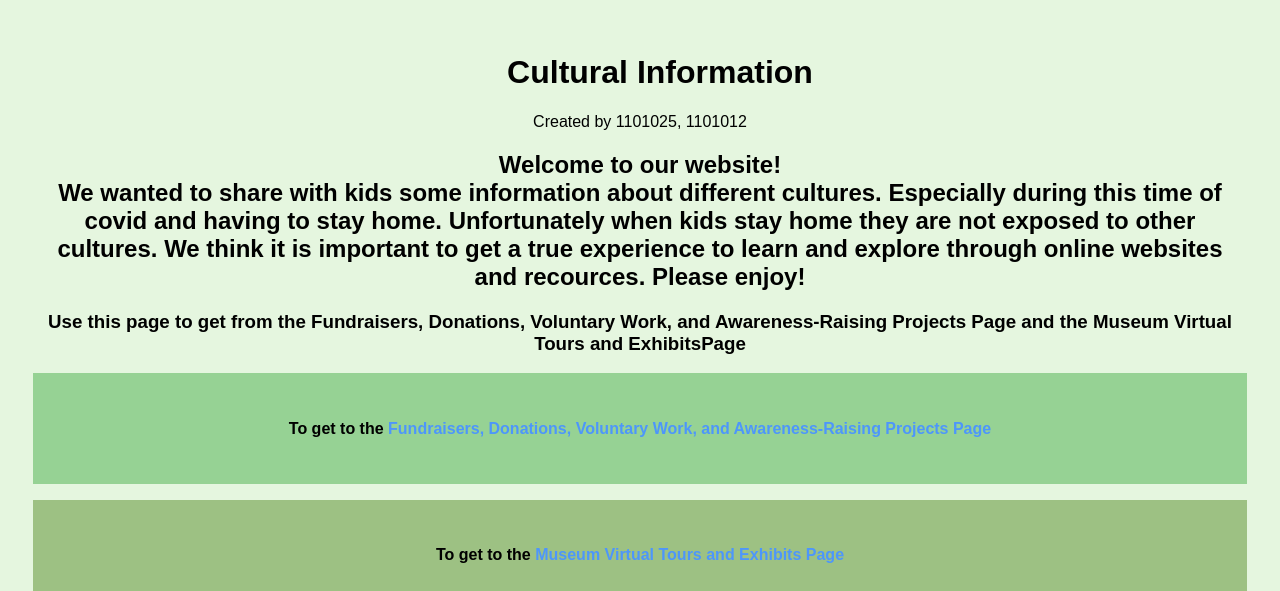
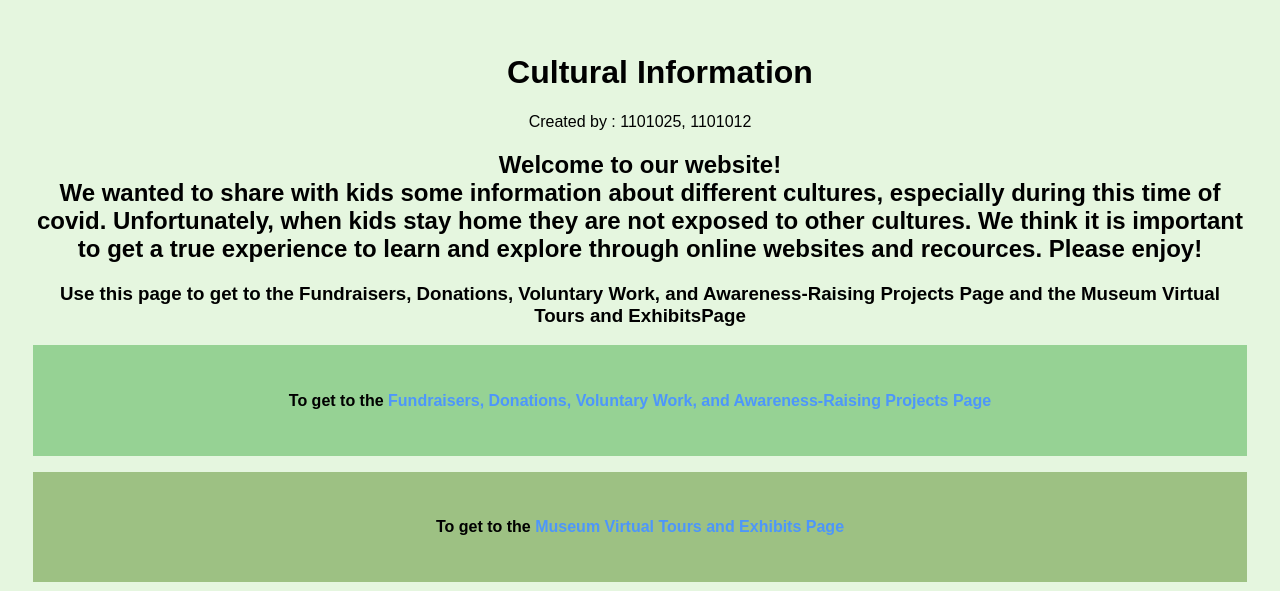
Before and after one commit to culturalinformation/culturalinformation2.github, a plain HTML site: page index.html in a window 1280 px wide. Shown: the top 591 px of the page. Drawn offline with Linux system fonts and the light colour scheme; a script that the page names is missing.

Commit message:
Update index.html

```diff
--- a/index.html
+++ b/index.html
@@ -10,9 +10,9 @@
   <center>
   <script src='script.js'></script>
   <ul class = title><h1>Cultural Information</h1></ul>
-  <p>Created by 1101025, 1101012</p>
-  <h2>Welcome to our website!<br> We wanted to share with kids some information about different cultures. Especially during this time of covid and having to stay home. Unfortunately when kids stay home they are not exposed to other cultures. We think it is important to get a true experience to learn and explore through online websites and recources. Please enjoy!</h2>
-  <h3>Use this page to get from the <strong> Fundraisers, Donations, Voluntary Work, and Awareness-Raising Projects </strong> Page and the <strong>Museum Virtual Tours and Exhibits</strong>Page </h3>
+  <p>Created by : 1101025, 1101012</p>
+  <h2>Welcome to our website!<br> We wanted to share with kids some information about different cultures, especially during this time of covid. Unfortunately, when kids stay home they are not exposed to other cultures. We think it is important to get a true experience to learn and explore through online websites and recources. Please enjoy!</h2>
+  <h3>Use this page to get to the <strong> Fundraisers, Donations, Voluntary Work, and Awareness-Raising Projects </strong> Page and the <strong>Museum Virtual Tours and Exhibits</strong>Page </h3>
 
   <ul class = fundraisers>
   <h4>  To get to the <a href="https://culturalinformation.github.io/fundraiser.github/" target = "_blank">Fundraisers, Donations, Voluntary Work, and Awareness-Raising Projects Page</a></h4>
```
